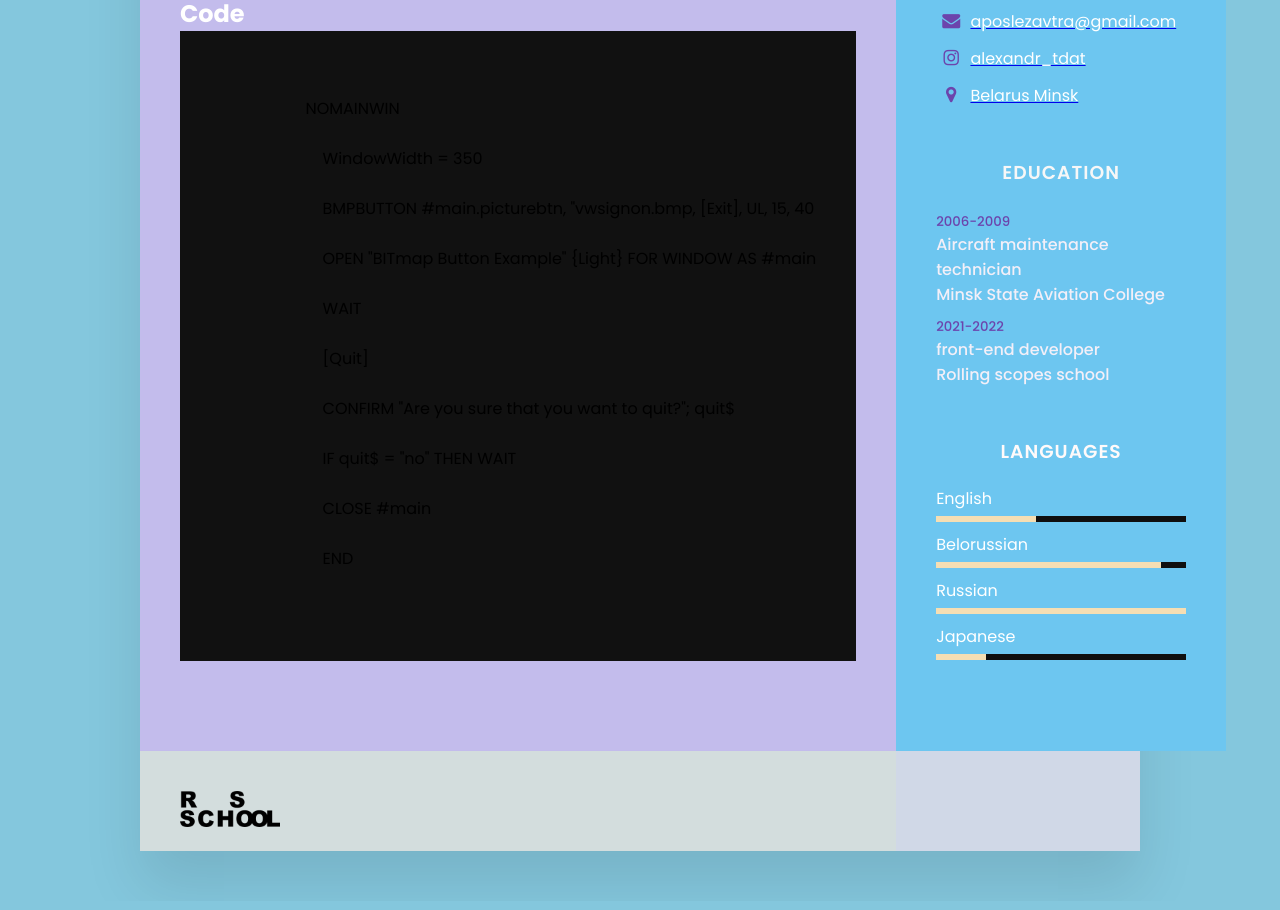
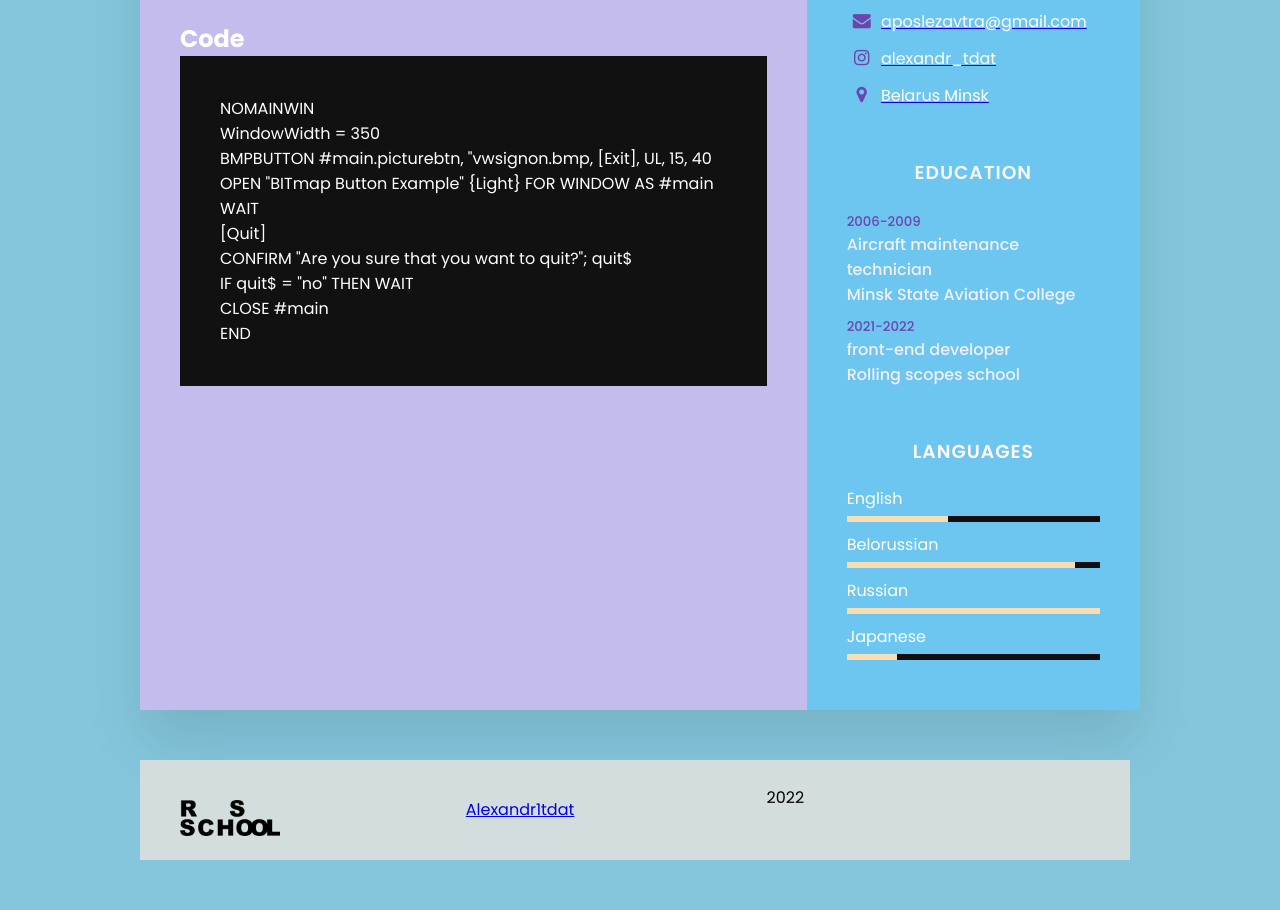
Before and after one commit to Alexandr1tdat/rsschool-cv, a plain HTML site: page index.html in a window 1280 px wide. Shown: the part 787-1697 px from the top of the page. Drawn offline with Linux system fonts and the light colour scheme.

Commit message:
feat: fill cv

```diff
--- a/index.html
+++ b/index.html
@@ -1,5 +1,5 @@
 <!DOCTYPE html>
-<html>
+<html lang="en">
  <head>
   <meta charset="utf-8">
   <title>CV</title>
@@ -22,6 +22,7 @@
           </nav>
         </div>
      </header>
+     <main>
     <div class="container">
         <div class="left_Side">
             <div class="about">
@@ -62,29 +63,25 @@
                 <h2 class="title4">Code</h2>
                 <div class="container1">
                     <p id="code">
-                        <pre>
-                        <code>
-                    NOMAINWIN
+                    <p>NOMAINWIN</p>
 
-                        WindowWidth = 350
+                       <p>WindowWidth = 350</p>
 
-                        BMPBUTTON #main.picturebtn, "vwsignon.bmp, [Exit], UL, 15, 40
+                       <p>BMPBUTTON #main.picturebtn, "vwsignon.bmp, [Exit], UL, 15, 40</p>
 
-                        OPEN "BITmap Button Example" {Light} FOR WINDOW AS #main
+                        <p>OPEN "BITmap Button Example" {Light} FOR WINDOW AS #main</p>
 
-                        WAIT
+                        <p>WAIT</p>
 
-                        [Quit]
+                        <p>[Quit]</p>
 
-                        CONFIRM "Are you sure that you want to quit?"; quit$
+                        <p>CONFIRM "Are you sure that you want to quit?"; quit$</p>
 
-                        IF quit$ = "no" THEN WAIT
+                        <p>IF quit$ = "no" THEN WAIT</p>
 
-                        CLOSE #main
+                        <p>CLOSE #main</p>
 
-                        END
-                        </code>
-                        </pre>
+                        <p>END</p>
                     </p>
                 </div>
             </div>
@@ -168,11 +165,16 @@
                 </ul>
             </div>
         </div>
+    </main>
         <div>
             <footer>
                 <div class="logos">
                 <img src="logo-rsschool3.png" alt="school" width="100">
                 </div>
+                <a href="https://github.com/Alexandr1tdat">Alexandr1tdat</a>
+                <pre>
+                <span class="text">                             2022</span>
+                </pre>
             </footer>
         </div>
     </div>
--- a/style.css
+++ b/style.css
@@ -239,13 +239,14 @@
 footer
 {
     position: relative;
-    width: 100%;
+    width: 90%;
     background: #d3dddd;
     min-height: 100px;
-    padding: 20px 50px;
+    padding: 20px;
     display: flex;
     justify-content: center;
     align-items: center;
+    margin: 50px;
 }
 .logos
 {
```
